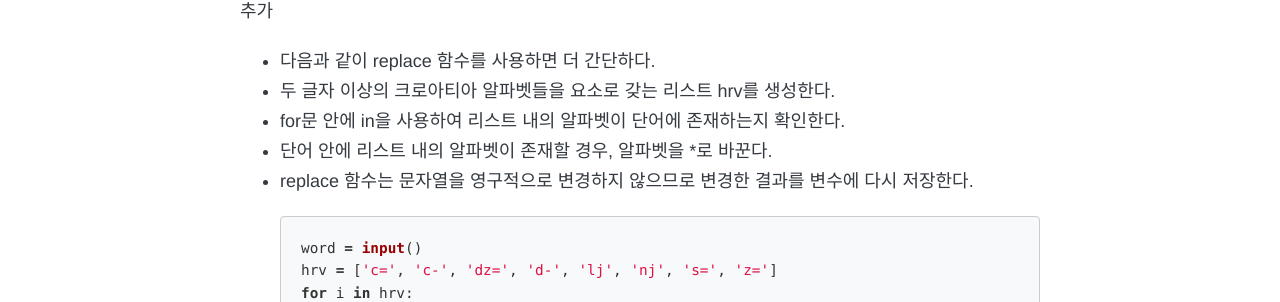
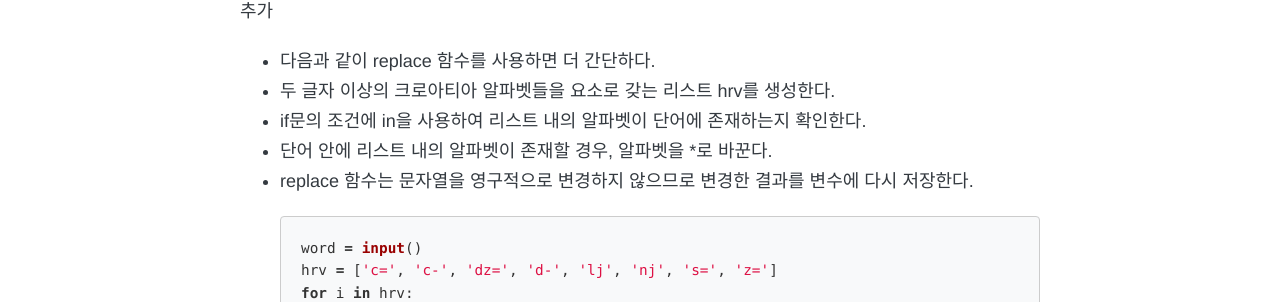
Before and after one commit to yklee1308/yklee1308.github.io, a Jekyll site: the page built from _posts/Baekjoon/2020-01-16-baekjoon_str.md, in a window 1280 px wide and 900 px high, scrolled down 13888 px. Shown: the part 149-451 px from the top of the window. Built offline with Jekyll 4.4.1, drawn with Linux system fonts in a browser that asks for light colours; nearby versions of some CDN libraries; comment, search, counter and statistics services are not loaded.

Commit message:
2020-01-16-baekjoon_str_3

````diff
--- a/_posts/Baekjoon/2020-01-16-baekjoon_str.md
+++ b/_posts/Baekjoon/2020-01-16-baekjoon_str.md
@@ -490,7 +490,7 @@ print(len(arr) - cnt)
 추가
 - 다음과 같이 replace 함수를 사용하면 더 간단하다.
 - 두 글자 이상의 크로아티아 알파벳들을 요소로 갖는 리스트 hrv를 생성한다.
-- for문 안에 in을 사용하여 리스트 내의 알파벳이 단어에 존재하는지 확인한다.
+- if문의 조건에 in을 사용하여 리스트 내의 알파벳이 단어에 존재하는지 확인한다.
 - 단어 안에 리스트 내의 알파벳이 존재할 경우, 알파벳을 *로 바꾼다.
 - replace 함수는 문자열을 영구적으로 변경하지 않으므로 변경한 결과를 변수에 다시 저장한다.
 ```python
````
